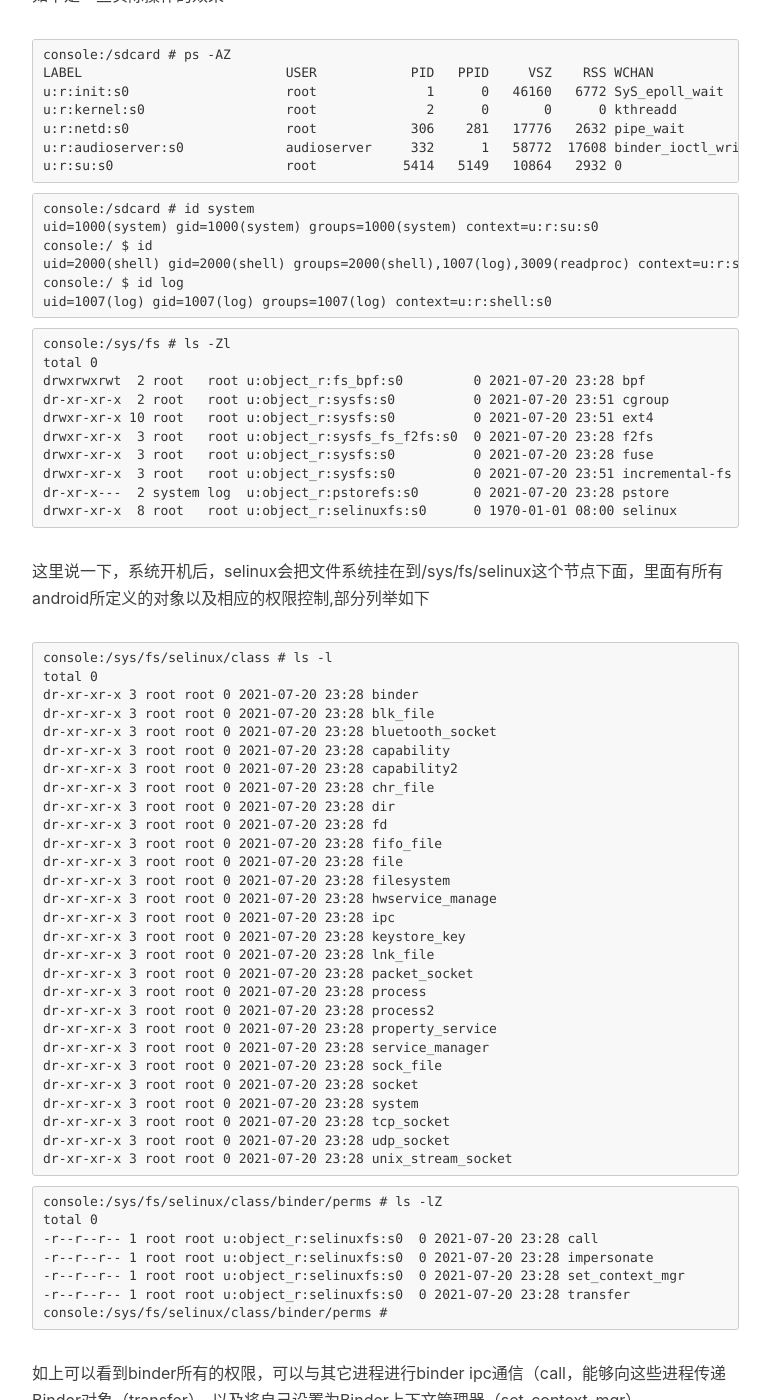
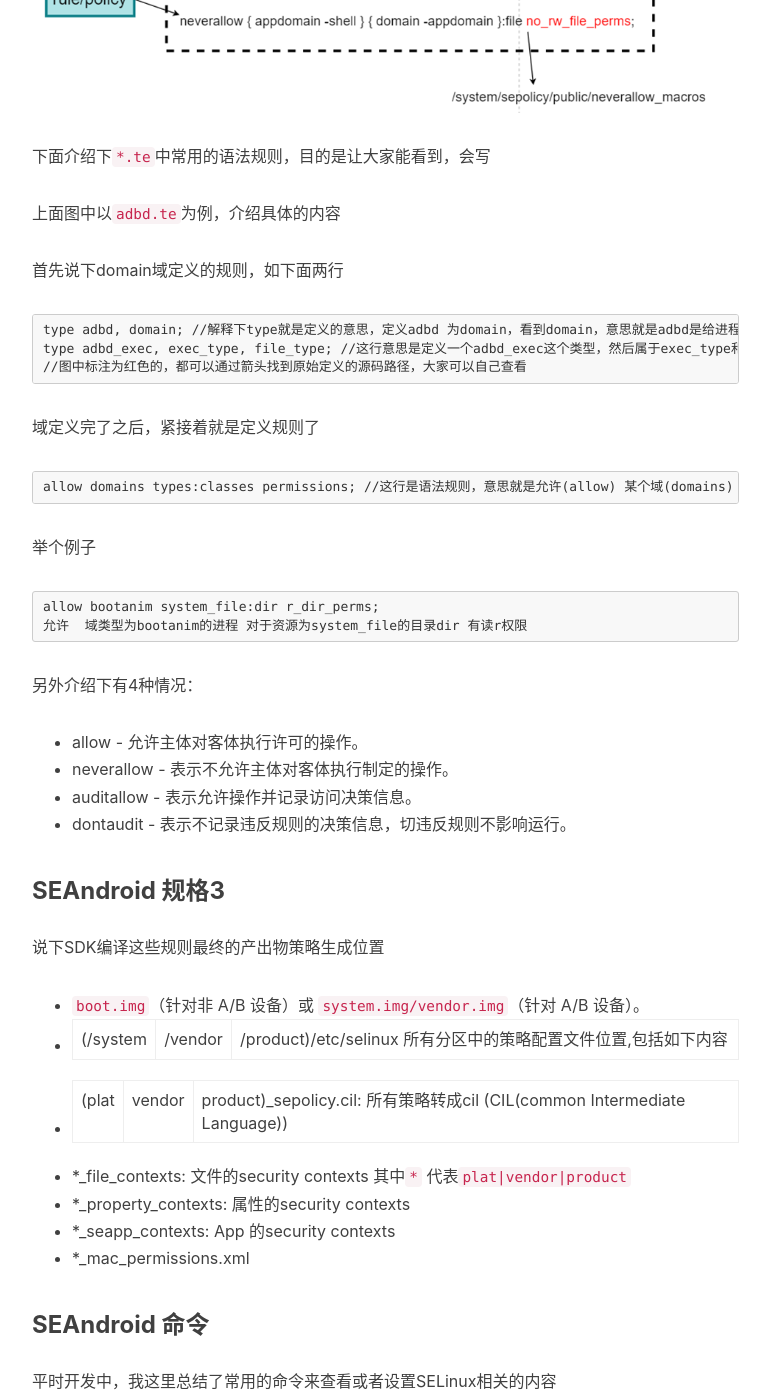
Before and after one commit to Nathan-Feng/Nathan-Feng.github.io, a Jekyll site: the page built from _posts/2021-07-15-selinux-seandroid.md, in a window 1280 px wide and 1400 px high, scrolled down 11061 px. Shown: the whole window, without its empty margins (233-1003 px from the left). Built offline with Jekyll 4.4.1, drawn with Linux system fonts in a browser that asks for light colours; nearby versions of some CDN libraries; comment, search, counter and statistics services are not loaded; some of the changed text lies outside the part shown.

Commit message:
update
update

````diff
--- a/_posts/2021-07-15-selinux-seandroid.md
+++ b/_posts/2021-07-15-selinux-seandroid.md
@@ -297,6 +297,63 @@ W com.aa.bb: type=1400 audit(0.0:199): avc: denied { call } for  scontext=u:r:sy
  `BOARD_VENDOR_SEPOLICY_DIRS += vendor/oem/sepolicy` 我一般会把自定义的规则放在自定义的目录里面，便于跟芯片厂家的分区开
 
 `*.te`策略配置文件的后缀，其中的语言从`global_macros, te_macros attributes` 这些配置文件中读取和使用
+
+Android 8.0 之后
+
+* system/sepolicy/public  平台共有策略的全部定义
+* system/sepolicy/private 平台私有规则，不会向vendor部分暴露。
+* system/sepolicy/vendor 厂商规则，可引用public的规则，不能引用private的规则
+* device/manufacturer/device-name/sepolicy 厂商自定义的规则，包括如上的vendor部分
+
+总之大家没事可以多去上面说的几个目录下点击文件看看内容，其中厂家一般都只修改device里面定义的规则，否则可能会引起谷歌认证失败的情况。大家还是遵守规则比较好
+
+### SEAndroid 规则2
+
+![image-20210722214227470](/img/selinux-seandroid/selinux-rule.png)
+
+下面介绍下`*.te`中常用的语法规则，目的是让大家能看到，会写
+
+上面图中以`adbd.te`为例，介绍具体的内容
+
+首先说下domain域定义的规则，如下面两行
+
+```
+type adbd, domain; //解释下type就是定义的意思，定义adbd 为domain，看到domain，意思就是adbd是给进程或者用户贴的标签类型
+type adbd_exec, exec_type, file_type; //这行意思是定义一个adbd_exec这个类型，然后属于exec_type和file_type,意思就是adbd这个文件的标签为adbd_exec，那么它是可执行文件(exec_type)，也是文件类型(file_type)
+//图中标注为红色的，都可以通过箭头找到原始定义的源码路径，大家可以自己查看
+```
+
+域定义完了之后，紧接着就是定义规则了
+
+```
+allow domains types:classes permissions; //这行是语法规则，意思就是允许(allow) 某个域(domains) 对于某个资源(types)：资源类型(classes) 拥有资源类型相关的权限(permissions)
+```
+
+举个例子
+
+```
+allow bootanim system_file:dir r_dir_perms;
+允许  域类型为bootanim的进程 对于资源为system_file的目录dir 有读r权限
+```
+
+另外介绍下有4种情况：
+
+* allow - 允许主体对客体执行许可的操作。
+* neverallow - 表示不允许主体对客体执行制定的操作。
+* auditallow - 表示允许操作并记录访问决策信息。
+* dontaudit - 表示不记录违反规则的决策信息，切违反规则不影响运行。
+
+### SEAndroid 规格3
+
+说下SDK编译这些规则最终的产出物策略生成位置
+
+* `boot.img`（针对非 A/B 设备）或 `system.img/vendor.img`（针对 A/B 设备）。
+* (/system|/vendor|/product)/etc/selinux  所有分区中的策略配置文件位置,包括如下内容
+* (plat|vendor|product)_sepolicy.cil: 所有策略转成cil (CIL(common Intermediate Language))
+* *_file_contexts: 文件的security contexts  其中`*` 代表`plat|vendor|product`
+* *_property_contexts: 属性的security contexts
+* *_seapp_contexts: App 的security contexts
+* *_mac_permissions.xml
 
 ### SEAndroid 命令
 
@@ -389,13 +446,46 @@ total 0
 console:/sys/fs/selinux/class/binder/perms #
 ```
 
-如上可以看到binder所有的权限，可以与其它进程进行binder ipc通信（call，能够向这些进程传递Binder对象（transfer），以及将自己设置为Binder上下文管理器（set_context_mgr）
+如上可以看到binder所有的权限，可以与其它进程进行binder ipc通信（call），能够向这些进程传递Binder对象（transfer），以及将自己设置为Binder上下文管理器（set_context_mgr）
 
 具体可以查看每个class里面 perms文件夹内的内容。
 
-### SEAndroid 实战
+### SEAndroid 实战1 Service
 
-占楼
+![seandroid-service](/img/selinux-seandroid/seandroid-service.png)
+
+对于在 Android 6.x （Marshmallow） 之后添加的 Service，如果缺少相关文件或编写不正确，则 开机时service是无法正常启动和运行的。
+
+图中定义了一个mytest_service的服务，声明了一个mytest.rc文件，这样放入`system/etc/init/mytest.rc`里面，那么开机后是无法启动的，原因就是**缺少安全策略**
+
+那么如何定义安全策略呢？
+
+![seandroid-service-ok](/img/selinux-seandroid/seandroid-service-ok.png)
+
+```
+mytest_service
+mytest.rc
+file_context
+```
+
+想开机运行服务，需要将相关内容添加到与服务相关的安全标签中（图中file_contexts 和mytest.te）即可
+
+但是这种开机起来的服务是不能注册到binder里面的，也就是不能作为binder服务
+
+那么如何作为binder服务并开机注册呢？请看下图
+
+![seandroid-service-binder](/img/selinux-seandroid/seandroid-service-binder.png)
+
+```
+mytest_service
+mytest.rc
+
+file_context
+service_context.te
+service.te
+```
+
+
 
 ### MLS介绍
 
````
Also changed, not shown: other parts of _posts/2021-07-15-selinux-seandroid.md (+1 -1 lines), img/selinux-seandroid/seandroid-service-binder.png (added), img/selinux-seandroid/seandroid-service-ok.png (added), img/selinux-seandroid/seandroid-service.png (added), img/selinux-seandroid/selinux-rule.png (added).
